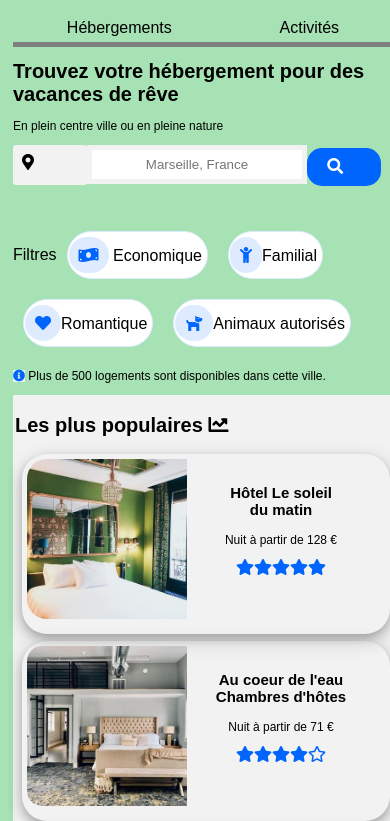
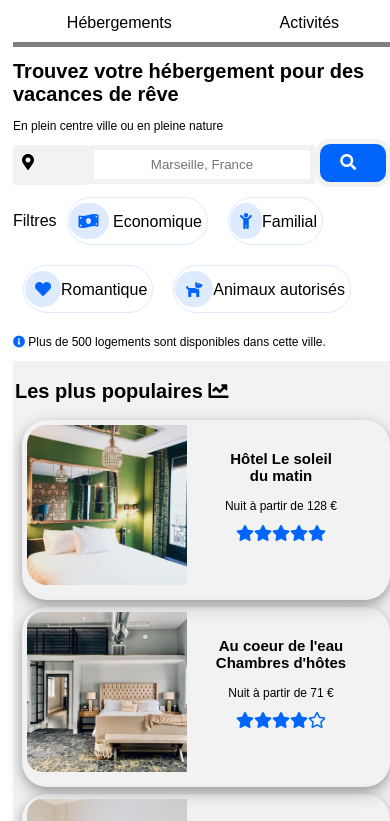
Before and after one commit to Stitchette/Reservias, a plain HTML site: page index.html in a window 390 px wide. Shown: the part 74-895 px from the top of the page. Drawn offline with Linux system fonts and the light colour scheme; a web font is replaced by a local one.

Commit message:
finition

```diff
--- a/maquettecs.css
+++ b/maquettecs.css
@@ -361,9 +361,7 @@ img {
 
 @media screen and (max-width: 700px) {
   body {
-    width: 100%;
-    background-color: rgb(166, 226, 179);
-  }
+    width: 100%;  }
   h1 {
     font-size: 20px;
   }
@@ -389,7 +387,7 @@ img {
     align-items: flex-end;
     justify-content: space-around;
     border-bottom: grey 5px solid;
-    padding-bottom: 5px;
+    padding-bottom: 10px;
   }
   .menu > div {
     text-align: right;
@@ -400,30 +398,33 @@ img {
     color: black;
     border-bottom: solid 5px #0065fc;
     border-top: white;
-    padding-bottom: 1px;
+    padding-bottom: 10px;
+    width: 70%;
   }
   #pseudo
   {
     width:60%;
+    padding-right: -5px;
   }
   .localisation
   {
     width: 20%;
   }
-
   .annonce {
     width: 100%;
   }
   .bouton {
     visibility: hidden;
+    width: 0%;
   }
   .visible {
     visibility: visible;
     background-color: #0065fc;
     color: white;
     width: 20%;
-    margin-top: -36px;
+    margin-top: -43px;
     border-radius: 15px;
+    border: solid #f2f2f2 5px;
     padding: 10px;
     padding-left: 20px;
     float: right;
@@ -431,6 +432,7 @@ img {
   }
   .chercher {
     width: 100%;
+    padding-right: 0px;
   }
   #total {
     width: 100%;
```
